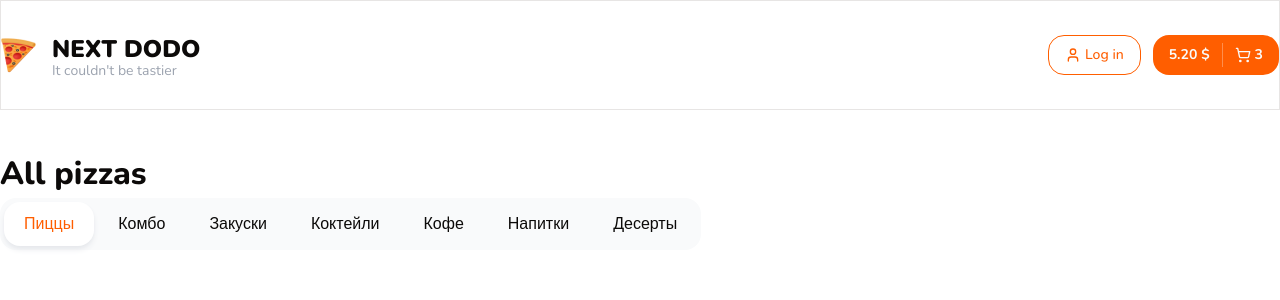
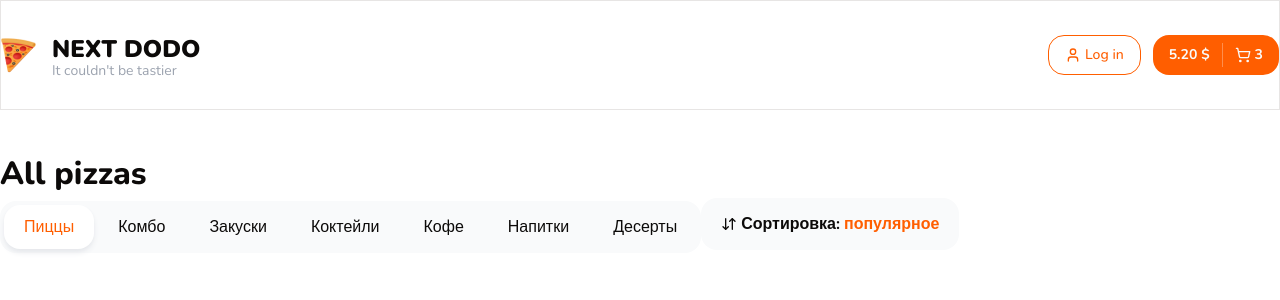
Before and after one commit to Tenebran/Next-Dodo, a Next.js app in the folder next-dodo/: page / in a window 1280 px wide. Shown: the top 300 px of the page. Built offline with nearby package versions, Linux system fonts and the light colour scheme.

Commit message:
Add SortPopup component with sorting functionality

```diff
--- a/next-dodo/app/page.tsx
+++ b/next-dodo/app/page.tsx
@@ -1,6 +1,4 @@
-import { Container } from '@/components/shared';
-import { Categories } from '@/components/shared/categories';
-import { Title } from '@/components/shared/title';
+import { Categories, Container, SortPopup, Title } from '@/components/shared';
 
 export default function Home() {
   return (
@@ -8,6 +6,7 @@
       <Container className=" mt-10">
         <Title text="All pizzas" size="lg" className="font-extrabold" />
         <Categories clasName="" />
+        <SortPopup />
       </Container>
     </>
   );
--- a/next-dodo/components/shared/index.ts
+++ b/next-dodo/components/shared/index.ts
@@ -1,2 +1,5 @@
 export { Container } from './container';
 export { Header } from './header';
+export { Title } from './title';
+export { Categories } from './categories';
+export { SortPopup } from './sortPopup';
--- /dev/null
+++ b/next-dodo/components/shared/sortPopup.tsx
@@ -0,0 +1,23 @@
+import { cn } from '@/lib/utils';
+import { ArrowDownUp } from 'lucide-react';
+import React from 'react';
+
+interface Props {
+  className?: string;
+}
+
+const SortPopup: React.FC<Props> = ({ className }) => {
+  return (
+    <div
+      className={cn(
+        'inline-flex items-center gap-1 bg-gray-50 px-5 h-[52px] rounded-2xl cursor-pointer',
+        className
+      )}>
+      <ArrowDownUp size={16} />
+      <b>Сортировка:</b>
+      <b className="text-primary">популярное</b>
+    </div>
+  );
+};
+
+export { SortPopup };
```
